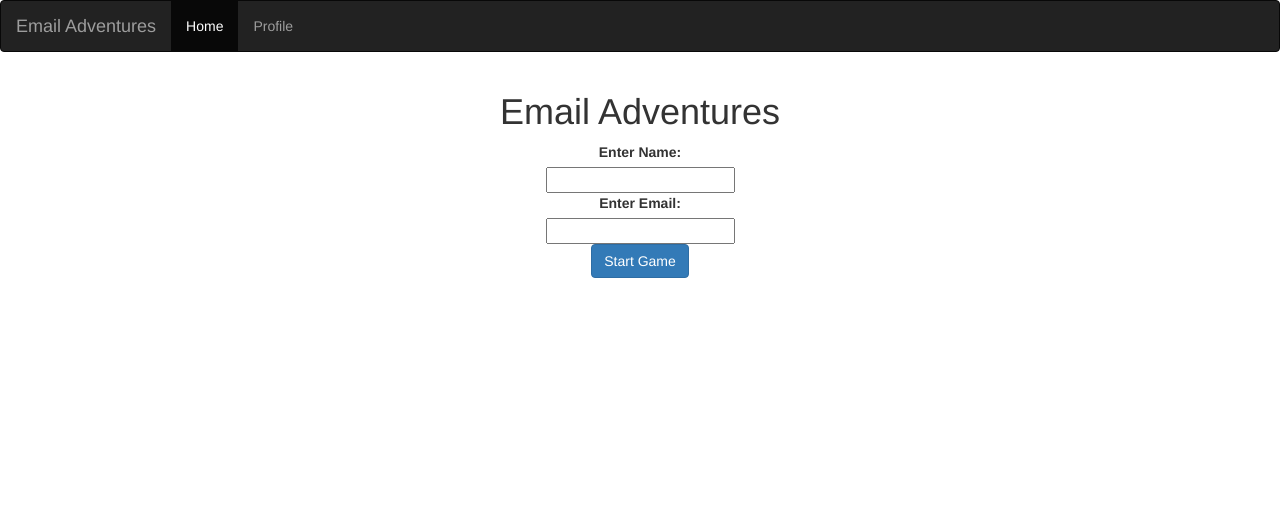
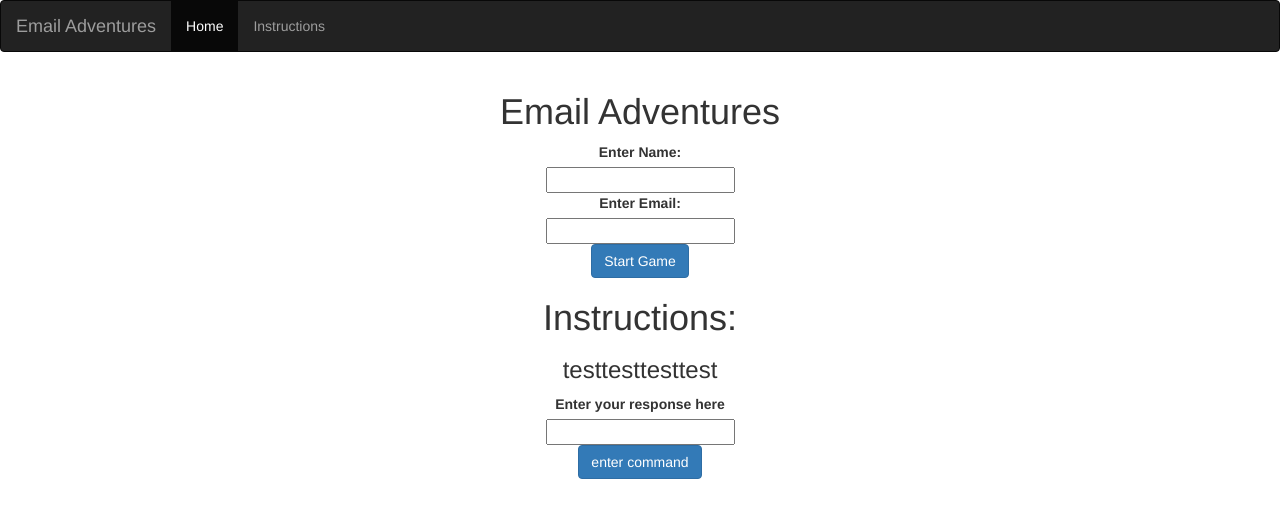
Before and after one commit to aanddrew/t9hacks, a Django app: page / in a window 1280 px wide. Shown: the top 518 px of the page. Run offline with Django 3.2, Linux system fonts and the light colour scheme; some libraries are stand-ins or nearby versions.

Commit message:
moved file structure

```diff
--- a/serverSide/t9hacks/home/urls.py
+++ b/serverSide/t9hacks/home/urls.py
@@ -6,4 +6,5 @@ from .views import *
 urlpatterns = [
         path('', HomePageView.as_view(), name='home'),
         path('addUser/', add_User_Form_Submission, name='addUser'),
+        #path('sendcommand/', send_Command_Form_Submission, name='sendCommand'),
     ]
--- a/serverSide/t9hacks/home/views.py
+++ b/serverSide/t9hacks/home/views.py
@@ -5,17 +5,19 @@ from django.views.generic import ListView, TemplateView
 from .models import *
 
 from .forms import UserForm
-
-from .apistuff import *
-
+gameResponse = "hello, this is the default response"
 
 # Create your views here.
 
 
-class HomePageView(ListView):
+class HomePageView(TemplateView):
     model = User
+    gameResponse = 'testtesttesttest'
     template_name = 'index.html'
-    context_obect_name = 'all_email_list'
+    def get_context_data(self, **kwargs):
+        context = locals()
+        context['gameResponse'] = self.gameResponse
+        return context
 
 def add_User_Form_Submission(request):
     print("yooooooo")
--- a/serverSide/t9hacks/templates/index.html
+++ b/serverSide/t9hacks/templates/index.html
@@ -14,7 +14,7 @@
 			</div>
 			<ul class="nav navbar-nav">
 				<li class="active"><a href="">Home</a></li>
-				<li><a href="#">Profile</a></li>
+				<li><a href="#">Instructions</a></li>
 			</ul>
 		</div>
 	</nav>
@@ -33,6 +33,20 @@
 
 		</form>
 	</div>
+	<div class="container text-center">
+		<h1>Instructions:</h1>
+		<h3>{{ gameResponse }}</h3>
+
+	</div>
+	<div class="text-center container">
+
+
+		<form method="post" action="../sendcommand/">
+			<label for "command">Enter your response here</label><br>
+			<input type="text" name="command"><br>
+			<input type="submit" name="submit" value="enter command" class="btn btn-primary" />
+		</form>
+	</div>
 </body>
 
 </html>
```
Also changed, not shown: serverSide/t9hacks/db.sqlite3, serverSide/t9hacks/home/API_Stuff/credentials.json (renamed from API_Stuff/credentials.json), serverSide/t9hacks/home/API_Stuff/readEmail.py (renamed from API_Stuff/readEmail.py), serverSide/t9hacks/home/gameControls/localGame/TextGame.py (renamed from localGame/TextGame.py), serverSide/t9hacks/home/gameControls/localGame/enemy.py (renamed from localGame/enemy.py), serverSide/t9hacks/home/gameControls/localGame/gameRunner.py (renamed from localGame/gameRunner.py), serverSide/t9hacks/home/gameControls/localGame/map.py (renamed from localGame/map.py), serverSide/t9hacks/home/gameControls/localGame/room.py (renamed from localGame/room.py), serverSide/t9hacks/home/gameControls/runner.py (renamed from runner.py), serverSide/t9hacks/home/gameControls/sender.py (renamed from sender.py), serverSide/t9hacks/home/migrations/0003_auto_20190210_0050.py (added), 12 other files.
